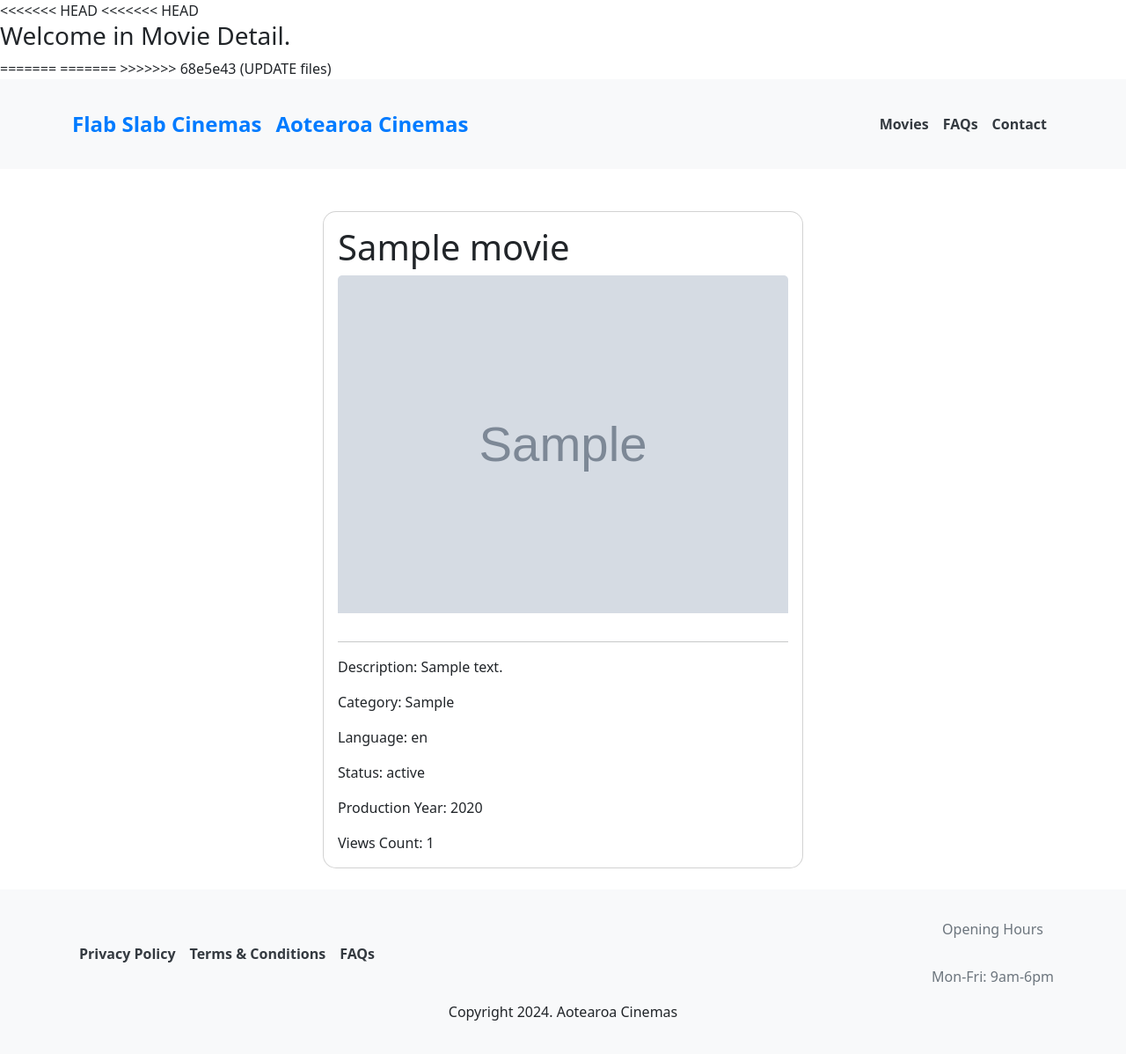
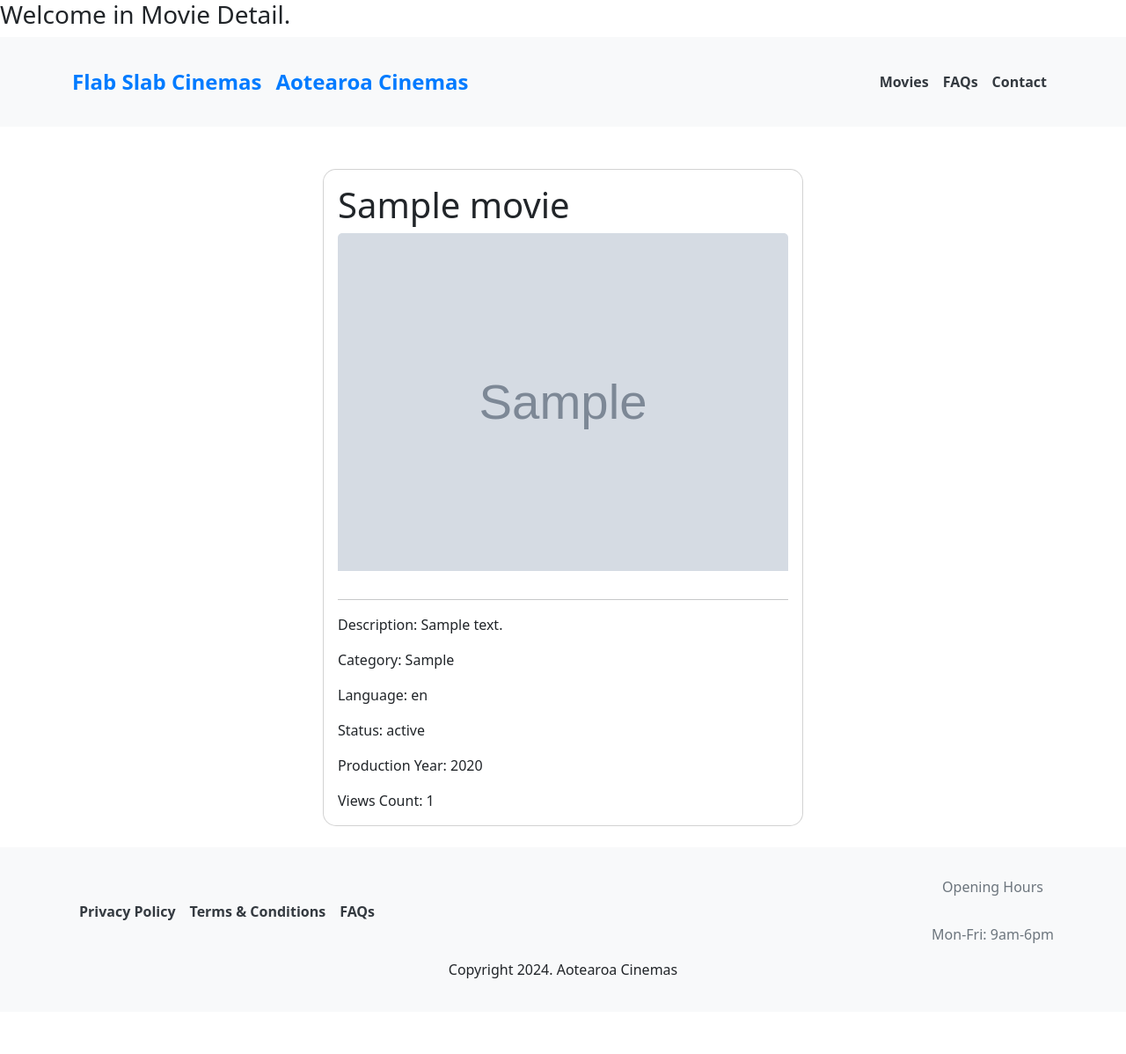
Before and after one commit to RajiChebrolu/movieApp, a Django app: template movie/templates/movie/movie_detail.html in a window 1280 px wide. Shown: the whole page at 88% size. After the commit the page ends 1112 px from the top, so only its background shows below. Run offline with Django 5.2, Linux system fonts and the light colour scheme; the template is opened without the code that fills it: most values are stand-ins (such as "Sample title", 1, 10 or a date in 2020); grey boxes marked "Sample" are stand-in pictures.

Commit message:
Update movie_detail.html
checking code

```diff
--- a/movie/templates/movie/movie_detail.html
+++ b/movie/templates/movie/movie_detail.html
@@ -1,9 +1,6 @@
-<<<<<<< HEAD
-<<<<<<< HEAD
+
 <h3>Welcome in Movie Detail.</h3>
-=======
-=======
->>>>>>> 68e5e43 (UPDATE files)
+
 
 
 {% extends "base.html" %}
@@ -30,7 +27,3 @@
         </div>
     </div>
 {% endblock %}
-<<<<<<< HEAD
->>>>>>> fb08546 (Changes in the following pages,)
-=======
->>>>>>> 68e5e43 (UPDATE files)
```
